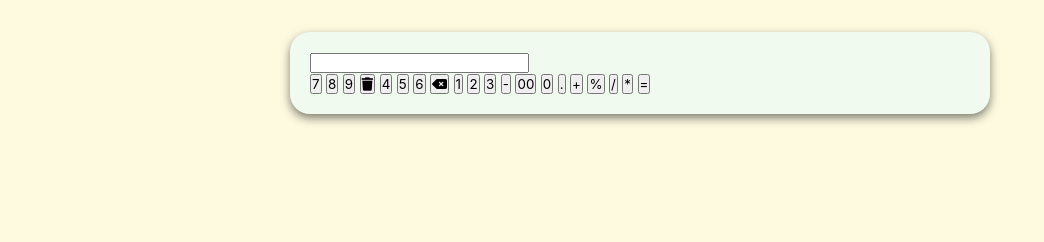
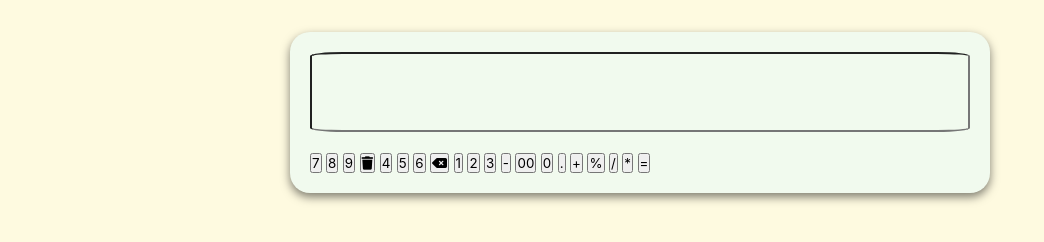
Before and after one commit to ArfaKA-03/javascript-projects, a plain HTML site: page calculator/index.html in a window 1280 px wide. Shown: the part 68-310 px from the top of the page, without its empty margins (0-1044 px from the left). Drawn offline with Linux system fonts and the light colour scheme; a web font is replaced by a local one.

Commit message:
Update style.css

```diff
--- a/calculator/style.css
+++ b/calculator/style.css
@@ -44,3 +44,19 @@ body {
     width: 700px;
     height: fit-content;
 }
+
+.inputscreen {
+    margin-bottom: 20px;
+}
+
+#ipscreen {
+    width: 100%;
+    height: 80px;
+    font-size: 46px;
+    text-align: right;
+    padding: 10px;
+    background: #f1faeeff;
+    box-shadow: 0 0 0 0 rgba(249, 244, 244, 0.5);
+    color: #000;
+    border-radius: 5%;
+}
```
